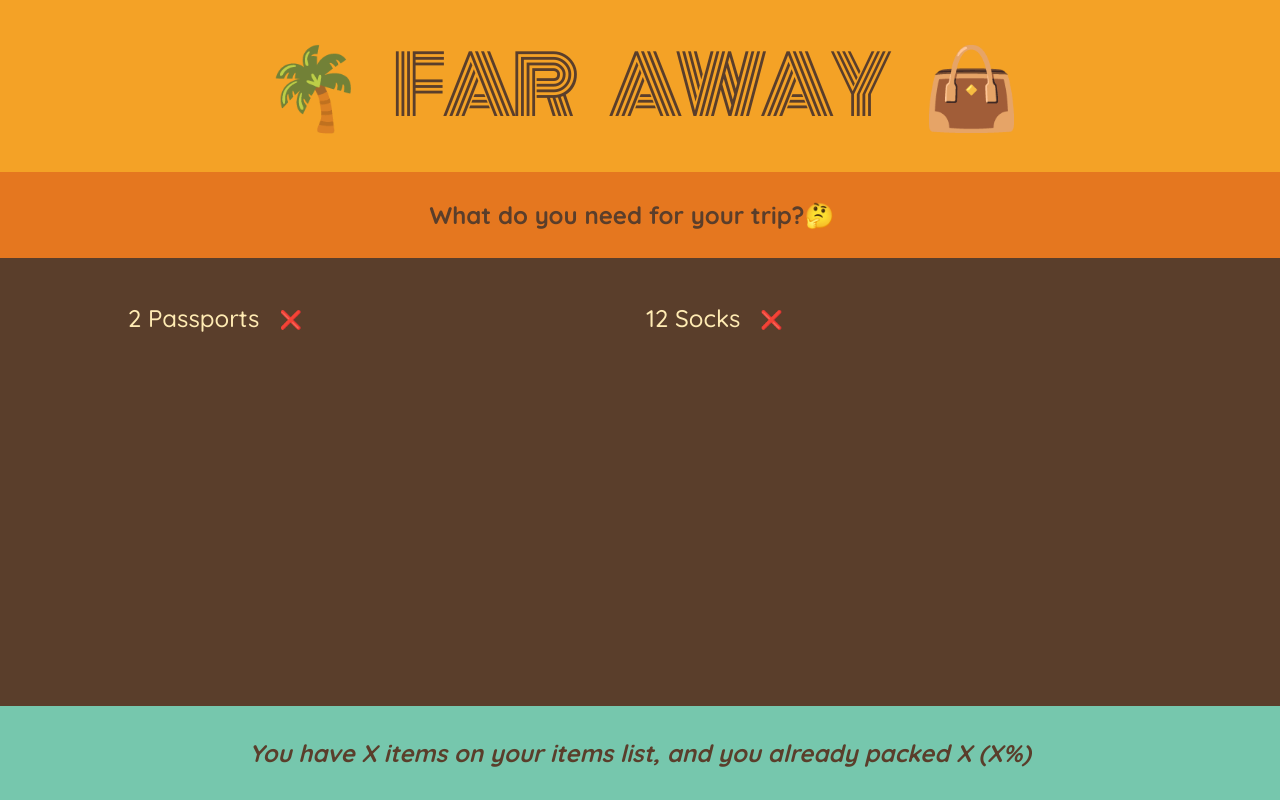
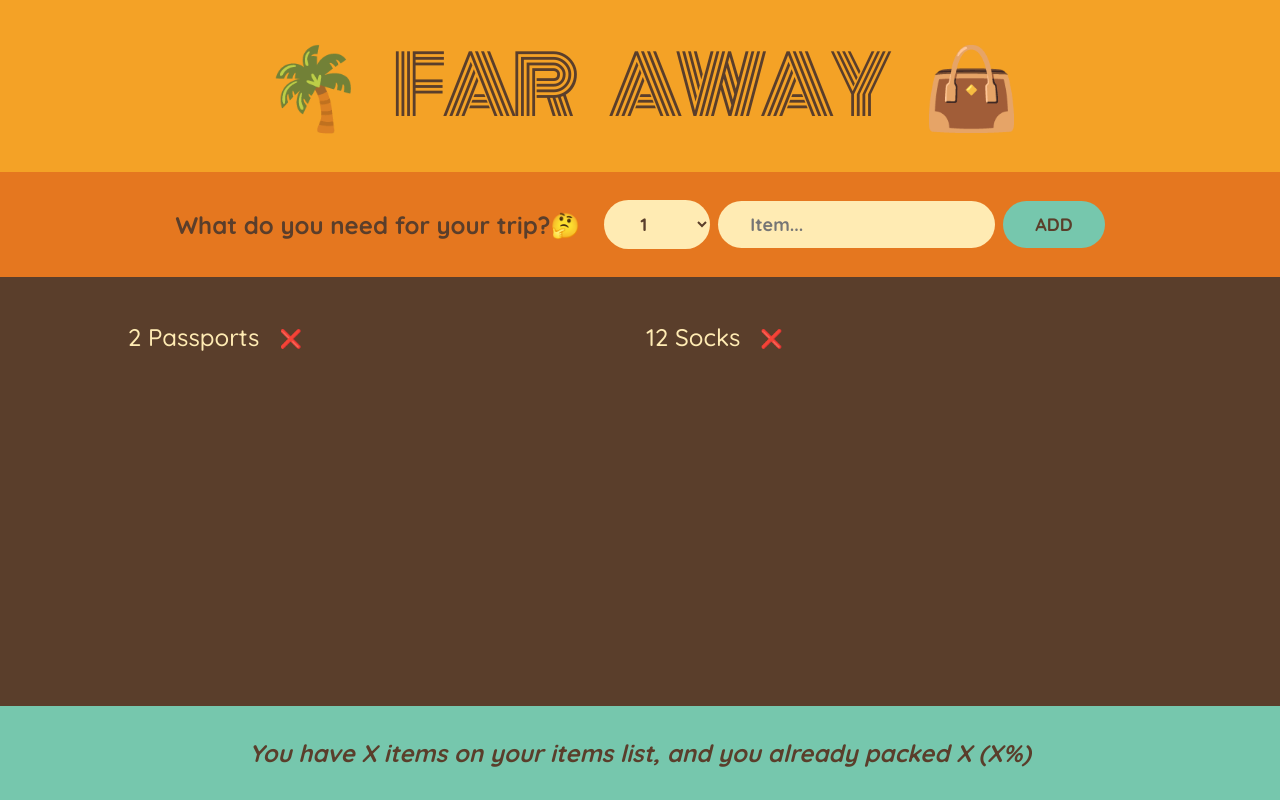
Before and after one commit to itsfercodes/travel-list-react, a React (Vite) app: page / in a window 1280 px wide. Built offline with nearby package versions, Linux system fonts and the light colour scheme.

Commit message:
Add form layout (onSubmit pending)

```diff
--- a/src/components/Form.jsx
+++ b/src/components/Form.jsx
@@ -1,8 +1,21 @@
 function Form() {
+  function handleSubmit(e) {
+    e.preventDefault();
+  }
+
   return (
-    <div className="add-form">
+    <form className="add-form" onSubmit={handleSubmit}>
       <h3>What do you need for your trip?🤔</h3>
-    </div>
+      <select>
+        {Array.from({ length: 20 }, (_, i) => i + 1).map((num) => (
+          <option value={num} key={num}>
+            {num}
+          </option>
+        ))}
+      </select>
+      <input type="text" placeholder="Item..." />
+      <button type="submit">Add</button>
+    </form>
   );
 }
 export default Form;
--- a/src/components/Item.jsx
+++ b/src/components/Item.jsx
@@ -1,7 +1,7 @@
 // eslint-disable-next-line react/prop-types
-function Item({ item: { id, description, quantity, packed } }) {
+function Item({ item: { description, quantity, packed } }) {
   return (
-    <li id={id}>
+    <li>
       <span style={packed ? { textDecoration: 'line-through' } : {}}>
         {quantity} {description}
       </span>
--- a/src/components/PackingList.jsx
+++ b/src/components/PackingList.jsx
@@ -10,7 +10,7 @@
     <div className="list">
       <ul>
         {initialItems.map((item) => (
-          <Item item={item} />
+          <Item item={item} key={item.id} />
         ))}
       </ul>
     </div>
```
